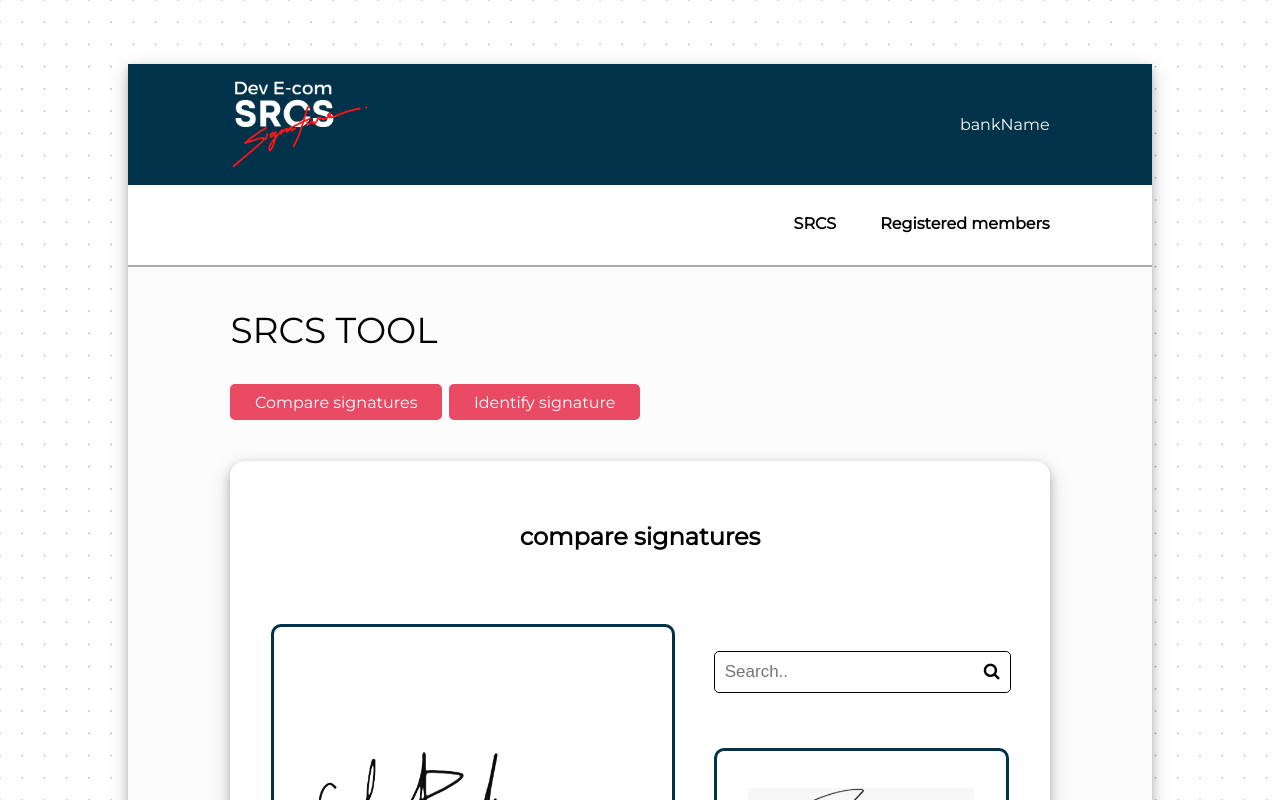
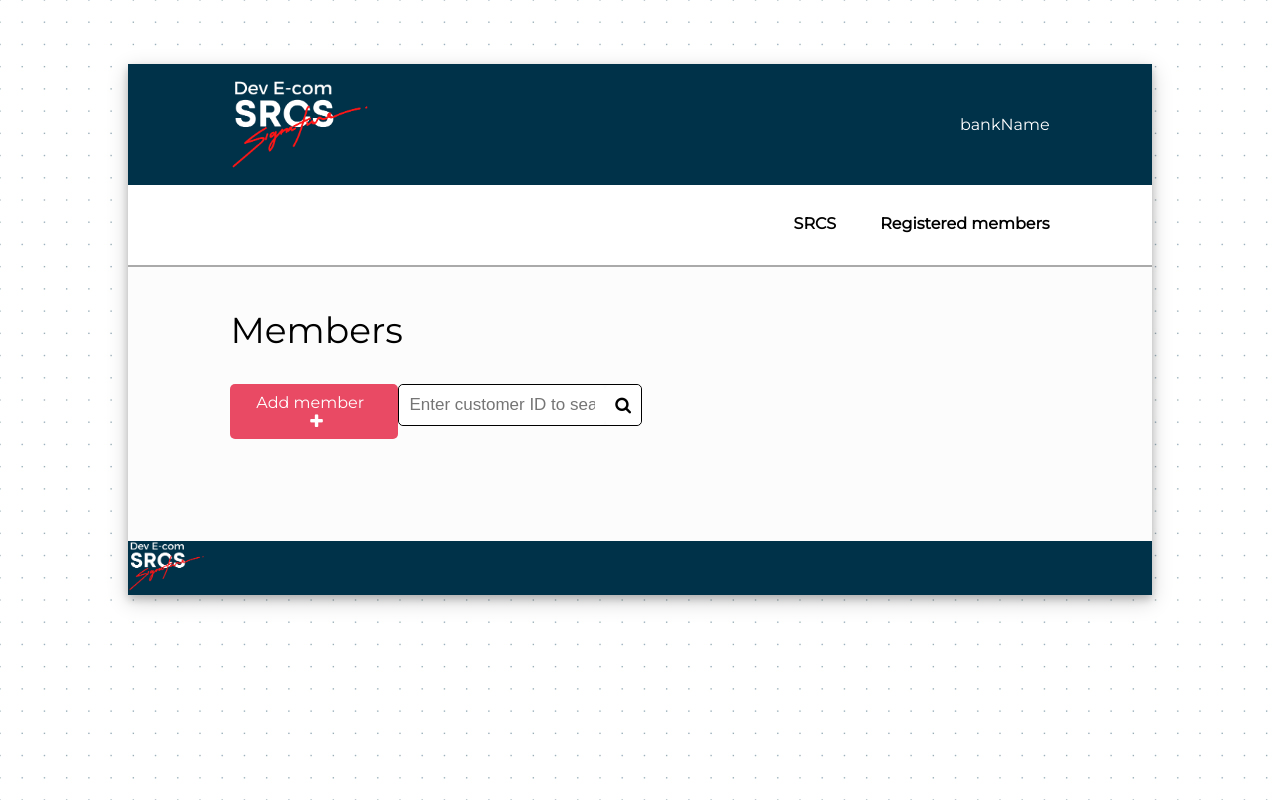
Before and after one commit to movin664/Dev-SRCS, a React (Create React App) app: page /members in a window 1280 px wide. Shown: the top 800 px of the page. Built offline with nearby package versions, Linux system fonts and the light colour scheme.

Commit message:
added popup in members page

```diff
--- a/package.json
+++ b/package.json
@@ -6,9 +6,11 @@
     "@testing-library/jest-dom": "^5.11.9",
     "@testing-library/react": "^11.2.5",
     "@testing-library/user-event": "^12.7.3",
+    "axios": "^0.21.1",
     "node-sass": "^5.0.0",
     "react": "^17.0.1",
     "react-dom": "^17.0.1",
+    "react-router-dom": "^5.2.0",
     "react-scripts": "4.0.3",
     "web-vitals": "^1.1.0"
   },
--- a/src/App.js
+++ b/src/App.js
@@ -1,15 +1,26 @@
 import NavBar from './navBar';
 import Home from './Home';
 import Footer from './footer';
+import Members from './Members';
+import {BrowserRouter as Router,Route,Switch} from 'react-router-dom';
 
 
 function App() {
   return (
-    <div className="App">
-      <NavBar/>
-      <Home/>
-      <Footer/>
-    </div>
+    <Router>
+      <div className="App">
+        <NavBar/>
+        <Switch>
+          <Route exact path="/">
+            <Home/>
+          </Route>
+          <Route path="/members">
+            <Members/>
+          </Route>
+        </Switch>
+        <Footer/>
+      </div>
+    </Router>
   );
 }
 
--- a/src/Home.js
+++ b/src/Home.js
@@ -16,9 +16,11 @@ function Title(){
 
 function Buttons(){
     return(
-        <div className="compareANDIdentify">
-            <button className="btnCompare"> Compare signatures</button>
-            <button className="btnIdentify">Identify signature</button>
+
+        // compare button and identify signature button on home page
+        <div className="mainFunctionalityButtons">
+            <button className="btn1"> Compare signatures</button>
+            <button className="btn2">Identify signature</button>
         </div>
 
     );
--- /dev/null
+++ b/src/Members.js
@@ -0,0 +1,78 @@
+import SearchBar from './SearchBar';
+import axios from 'axios';
+import Popup from './Popup';
+import {useState} from 'react';
+
+
+const api=axios.create({
+
+    baseURL:`http://127.0.0.1/api/api.php`
+
+})
+
+/*function table(){
+
+    return(
+
+
+    )
+
+
+}*/
+
+
+
+function Title(){
+    return(
+
+        <div className="title">
+            <h1 style={{
+                fontWeight:500
+            }}>Members</h1>
+
+        </div>
+
+    );
+
+}
+
+function Buttons(){
+
+    const [buttonPopup,setButtonPopup]=useState(false);
+
+    return(
+
+        // To apply the same styling to the buttons, The buttons from the home component are reused.
+        //add member button and search bar on registered members page.
+
+
+        <div className="mainFunctionalityButtons">
+            <button className="btn1" onClick={()=>setButtonPopup(true)}> Add member &nbsp; &nbsp;<i className="fa fa-plus" aria-hidden="true"></i></button>
+            <SearchBar/>
+            <Popup trigger={buttonPopup} setTrigger={setButtonPopup}>
+                    <h3>My popup</h3>
+            </Popup>
+
+        </div>
+
+    );
+
+}
+
+function Members(){
+
+
+    return(
+
+            <section className="homepageBody">
+                <Title/>
+                <Buttons/>
+            </section>
+
+    );
+
+
+
+}
+
+export default Members;
--- /dev/null
+++ b/src/Popup.js
@@ -0,0 +1,19 @@
+
+function Popup(props){
+
+    return(props.trigger)?(
+        <div className="popup">
+            <div className="popup-inner">
+                <button className="close-btn" style={{
+                padding:"1% 2% 1% 2%"
+            }} onClick={()=>props.setTrigger(false)}>close  &nbsp; &#10005;</button>
+                {props.children}
+            </div>
+        </div>
+    ):"";
+
+
+
+
+}
+export default Popup;
--- /dev/null
+++ b/src/SearchBar.js
@@ -0,0 +1,16 @@
+function SearchBar(){
+
+    return(
+
+        <div className="search-container">
+            <form action="/action_page.php">
+                 <input type="text" placeholder="Enter customer ID to search" name="search"/>
+                    <button type="submit" >
+                <i className="fa fa-search" aria-hidden="true"></i></button>
+            </form>
+        </div>
+
+    );
+
+}
+export default SearchBar;
--- a/src/index.css
+++ b/src/index.css
@@ -76,7 +76,7 @@ header{
   font-size: 1.5rem;
 
 }
-.compareANDIdentify{
+.mainFunctionalityButtons{
   width:50%;
   display:flex;
   margin-top:4%;
@@ -84,7 +84,7 @@ header{
 
 }
 
-.compareANDIdentify button{
+.mainFunctionalityButtons button{
 
   font-family: 'Montserrat', sans-serif;
   color:white;
@@ -147,6 +147,7 @@ img[alt="signature"]{
 .search-container button {
   padding: 10px 10px;
   background:white;
+  color:black;
   font-size: 17px;
   border: none;
   cursor: pointer;
@@ -255,3 +256,35 @@ img[alt="upload signature"]:hover{
 
 
 }
+/* css for the members page*/
+
+.popup{
+
+  position:fixed;
+  top:0;
+  left:0;
+  width:100%;
+  height:100%;
+  background-color: rgba(0,0,0,0.2);
+
+  display:flex;
+  justify-content: center;
+  align-items: center;
+}
+
+.popup-inner{
+
+  position:relative;
+  padding:32px;
+  width:100%;
+  max-width:640px;
+  background-color: white;
+
+}
+.popup-inner .close-btn{
+
+  position:absolute;
+  top:16px;
+  right:16px;
+
+}
--- a/src/navBar.js
+++ b/src/navBar.js
@@ -1,4 +1,5 @@
 import logo from './logo.png';
+import {Link} from 'react-router-dom';
 
 function NavBarTop(){
 
@@ -20,8 +21,8 @@ function NavBarBottom(){
     return(
         <div className="navWrapper">
             <div className="navElements">
-                <a href="/">SRCS</a>
-                <a href="/">Registered members</a>
+                <Link to="/">SRCS</Link>
+                <Link to="/members">Registered members</Link>
             </div>
         </div>
 
--- a/src/tool-container.js
+++ b/src/tool-container.js
@@ -2,6 +2,7 @@ import dummySignature from './dummySignature.png';
 import dummySignature2 from './dummySignature2.png';
 import PercentageCircle from './percentageCircle';
 import AddButton from './add.png';
+import SearchBar from './SearchBar';
 import { useState } from 'react';
 
 const toolName="compare signatures" // heading at the top which changes according to selected option
@@ -57,20 +58,6 @@ function SignaturePad(){
 
     );
 
-}
-
-function SearchBar(){
-
-    return(
-
-        <div className="search-container">
-            <form action="/action_page.php">
-                 <input type="text" placeholder="Search.." name="search"/>
-                    <button type="submit"><i className="fa fa-search" aria-hidden="true"></i></button>
-            </form>
-        </div>
-
-    );
 
 
 }
```
Also changed, not shown: 1 other file (tests, documents, lock files or other folders).
